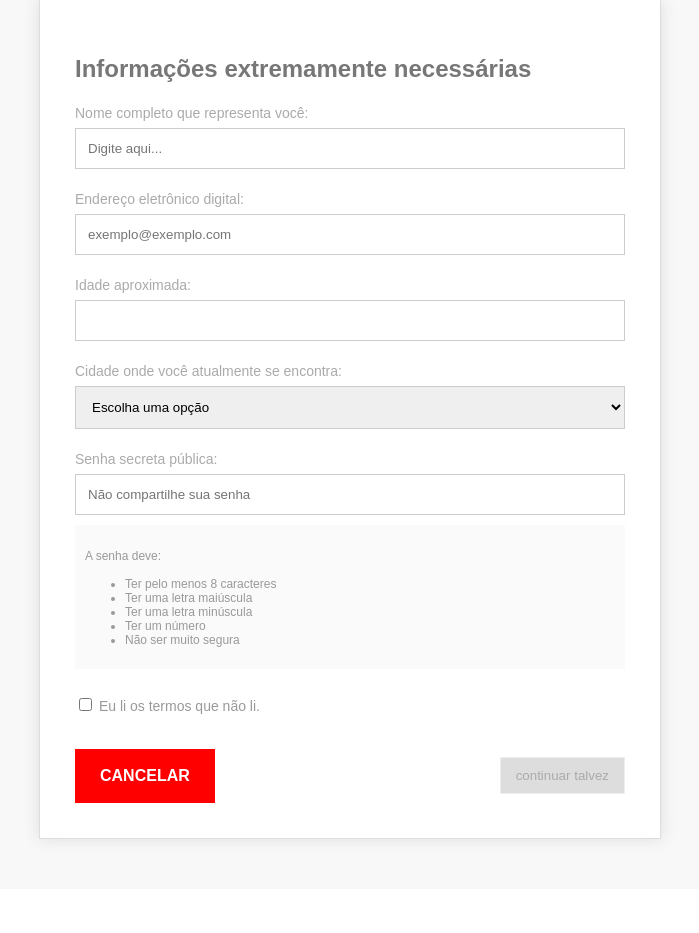
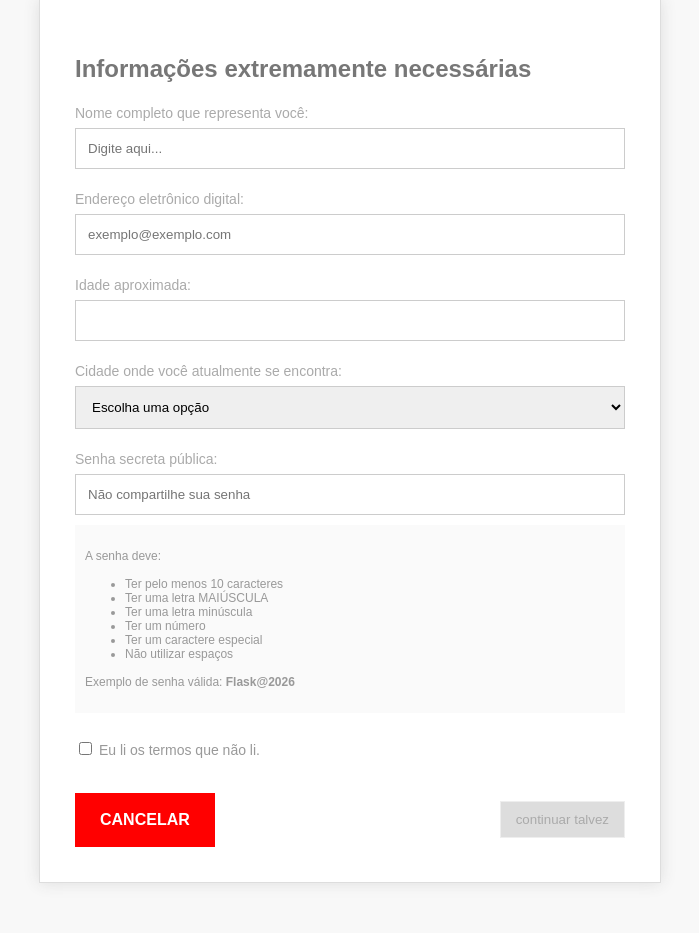
Before and after one commit to edvanviegas/pior_ux, a Flask app: page /cadastro in a window 1280 px wide. Shown: the part 148-1081 px from the top of the page, without its empty margins (290-989 px from the left). Before the commit the page ends 994 px from the top, so only its background shows below. Run offline with Flask 3, Linux system fonts and the light colour scheme.

Commit message:
Enhance password validation rules in cadastro form with comprehensive checks for complexity and security

```diff
--- a/app.py
+++ b/app.py
@@ -1,7 +1,6 @@
-from flask import Flask, render_template, request, redirect, url_for, session
+from flask import Flask, render_template, request, redirect, url_for
 
 app = Flask(__name__)
-app.secret_key = "chave-do-projeto-pior-ux"
 
 
 @app.route("/")
@@ -22,41 +21,89 @@ def cadastro():
 
         erros = []
 
+        # Nome
         if not nome:
-            erros.append("O nome aparentemente decidiu não existir.")
+            erros.append("O campo Nome parece estar vazio.")
 
+        elif len(nome) < 3:
+            erros.append("O nome precisa ter pelo menos 3 caracteres.")
+
+        # E-mail
         if not email:
-            erros.append("O endereço eletrônico é obrigatório.")
+            erros.append("O campo E-mail é obrigatório.")
 
+        elif "@" not in email:
+            erros.append("O e-mail precisa possuir um @.")
+
+        # Idade
         if not idade:
-            erros.append("Precisamos saber sua idade.")
-
-        if not cidade:
-            erros.append("A cidade é obrigatória.")
-
-        # SENHA MAIS DIFÍCIL
-        if not senha:
-            erros.append("A senha está vazia. Isso parece uma péssima ideia.")
+            erros.append("A idade é necessária para continuar.")
 
         else:
-            if len(senha) < 10:
-                erros.append("A senha precisa ter pelo menos 10 caracteres.")
+            try:
+                idade_numero = int(idade)
+
+                if idade_numero < 13:
+                    erros.append(
+                        "A idade informada não parece ser compatível."
+                    )
+
+                if idade_numero > 120:
+                    erros.append(
+                        "A idade informada parece um pouco exagerada."
+                    )
+
+            except ValueError:
+                erros.append("A idade precisa ser um número.")
+
+        # Cidade
+        if not cidade:
+            erros.append("Você esqueceu de selecionar sua cidade.")
+
+        # SENHA DIFÍCIL
+        if not senha:
+            erros.append("A senha não pode ficar vazia.")
+
+        else:
+
+            if len(senha) < 12:
+                erros.append(
+                    "A senha precisa possuir pelo menos 12 caracteres."
+                )
 
             if not any(c.isupper() for c in senha):
-                erros.append("A senha precisa ter uma letra MAIÚSCULA.")
+                erros.append(
+                    "A senha precisa possuir uma letra maiúscula."
+                )
 
             if not any(c.islower() for c in senha):
-                erros.append("A senha precisa ter uma letra minúscula.")
+                erros.append(
+                    "A senha precisa possuir uma letra minúscula."
+                )
 
             if not any(c.isdigit() for c in senha):
-                erros.append("A senha precisa ter pelo menos um número.")
-
-            if not any(c in "!@#$%&*" for c in senha):
                 erros.append(
-                    "A senha precisa ter um caractere especial: ! @ # $ % & *"
+                    "A senha precisa possuir um número."
                 )
 
+            if not any(c in "!@#$%&*?" for c in senha):
+                erros.append(
+                    "A senha precisa possuir um símbolo especial."
+                )
+
+            if " " in senha:
+                erros.append(
+                    "A senha não pode possuir espaços."
+                )
+
+            if senha.lower() == senha:
+                erros.append(
+                    "A senha precisa demonstrar maior diversidade."
+                )
+
+        # Se houver erros, volta para o formulário
         if erros:
+
             return render_template(
                 "cadastro.html",
                 erros=erros,
@@ -66,38 +113,40 @@ def cadastro():
                 cidade=cidade
             )
 
-        # Guardamos os dados temporariamente para a confirmação
-        session["cadastro"] = {
-            "nome": nome,
-            "email": email,
-            "idade": idade,
-            "cidade": cidade
-        }
-
         return redirect(url_for("confirmacao"))
 
-    return render_template("cadastro.html", erros=[])
+
+    return render_template(
+        "cadastro.html",
+        erros=[]
+    )
 
 
 @app.route("/confirmacao", methods=["GET", "POST"])
 def confirmacao():
 
-    cadastro = session.get("cadastro")
+    if request.method == "POST":
 
-    if not cadastro:
-        return redirect(url_for("cadastro"))
+        confirmado = request.form.get("confirmado")
 
-    if request.method == "POST":
-        return redirect(url_for("final"))
+        if confirmado:
+
+            return redirect(url_for("final"))
+
+        return render_template(
+            "confirmacao.html",
+            erro="Você precisa confirmar que não sabe exatamente o que confirmou."
+        )
 
     return render_template(
         "confirmacao.html",
-        cadastro=cadastro
+        erro=None
     )
 
 
 @app.route("/final")
 def final():
+
     return render_template("final.html")
 
 
--- a/templates/cadastro.html
+++ b/templates/cadastro.html
@@ -109,12 +109,18 @@
     <p>A senha deve:</p>
 
     <ul>
-                <li>Ter pelo menos 8 caracteres</li>
-                <li>Ter uma letra maiúscula</li>
+        <li>Ter pelo menos 10 caracteres</li>
+        <li>Ter uma letra MAIÚSCULA</li>
         <li>Ter uma letra minúscula</li>
         <li>Ter um número</li>
-                <li>Não ser muito segura</li>
+        <li>Ter um caractere especial</li>
+        <li>Não utilizar espaços</li>
     </ul>
+
+    <p>
+        Exemplo de senha válida:
+        <strong>Flask@2026</strong>
+    </p>
 
 </div>
 
```
Lines whose indentation alone changed are shown as unchanged.
